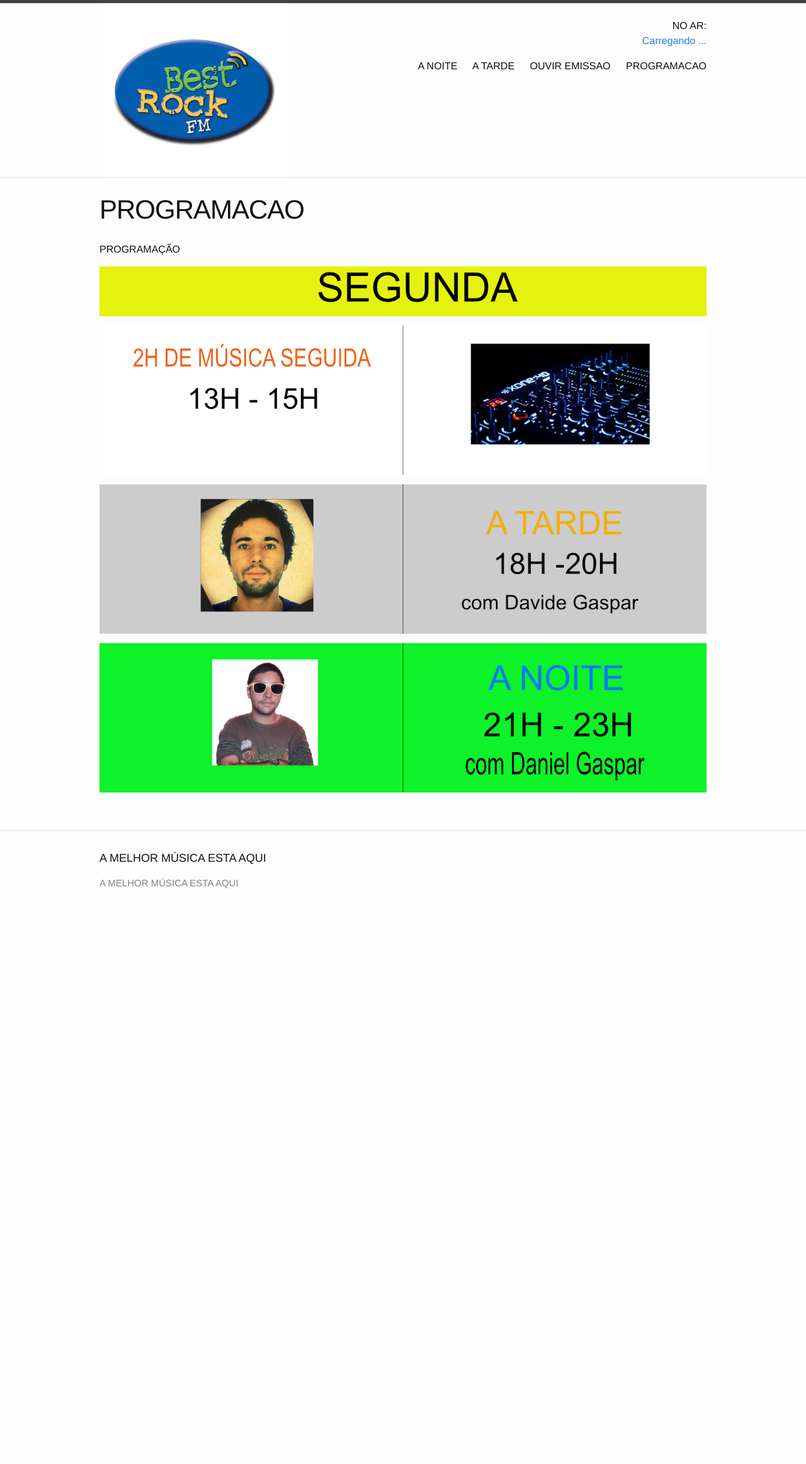
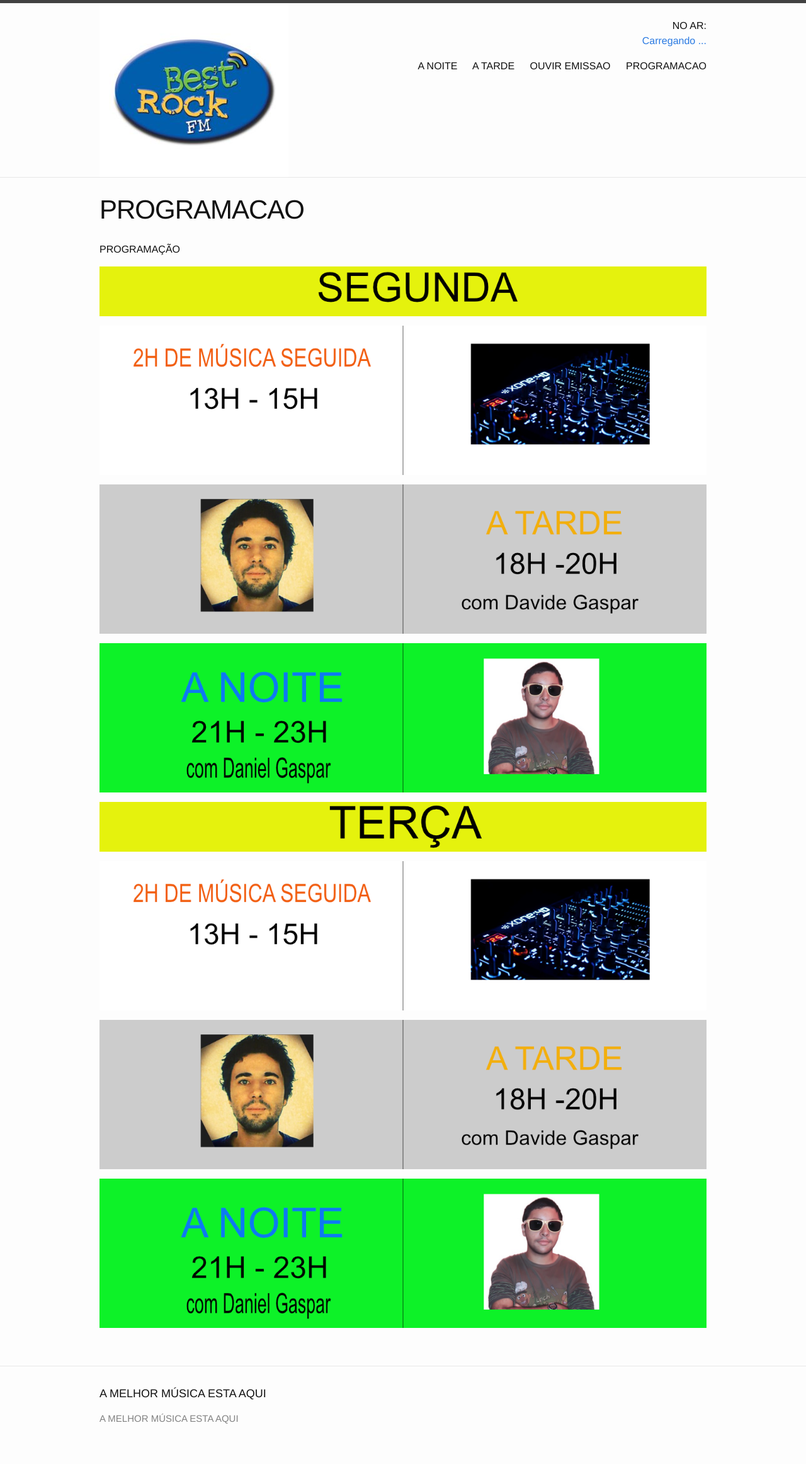
Before and after one commit to davidegaspar/nonstop, a Jekyll site: the page built from site/programacao.md, in a window 1280 px wide. Shown: the whole page at 63% size. Built offline with Jekyll 4.4.1, drawn with Linux system fonts in a browser that asks for light colours; before the commit the page ends 1474 px from its top, so only the background shows below that.

Commit message:
danielgaspar enviar

```diff
--- a/site/programacao.md
+++ b/site/programacao.md
@@ -12,3 +12,12 @@
 ![A TARDE](/imagens/atarde.png)
 
 ![A NOITE](/imagens/aanoite.png)
+
+
+![TERÇA](/imagens/terça.png)
+
+![2H DE MÚSICA SEGUIDA](/imagens/2hdemusicaseguida.png)
+
+![A TARDE](/imagens/atarde.png)
+
+![A NOITE](/imagens/aanoite.png)
```
Also changed, not shown: site/imagens/aanoite.png, site/imagens/terça.png (added).
